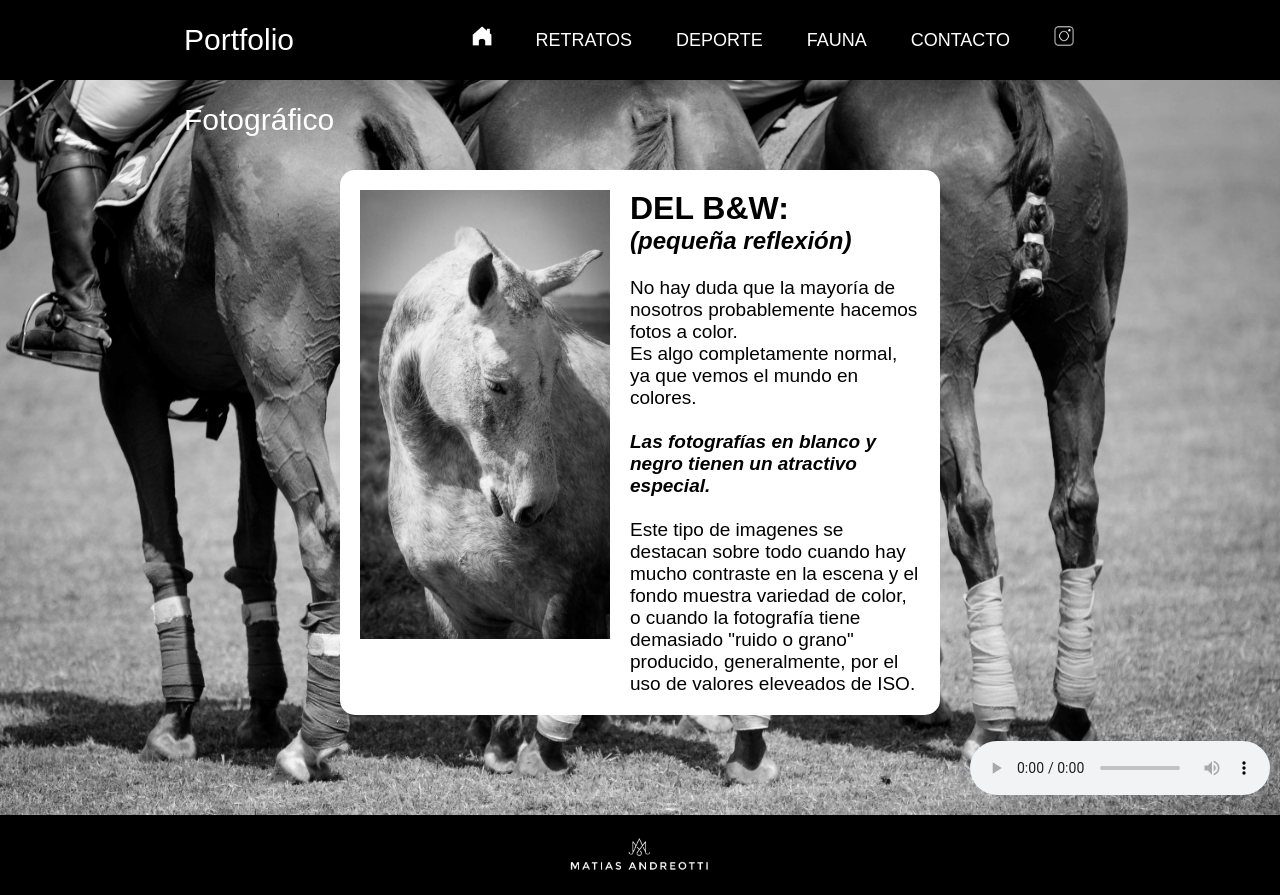
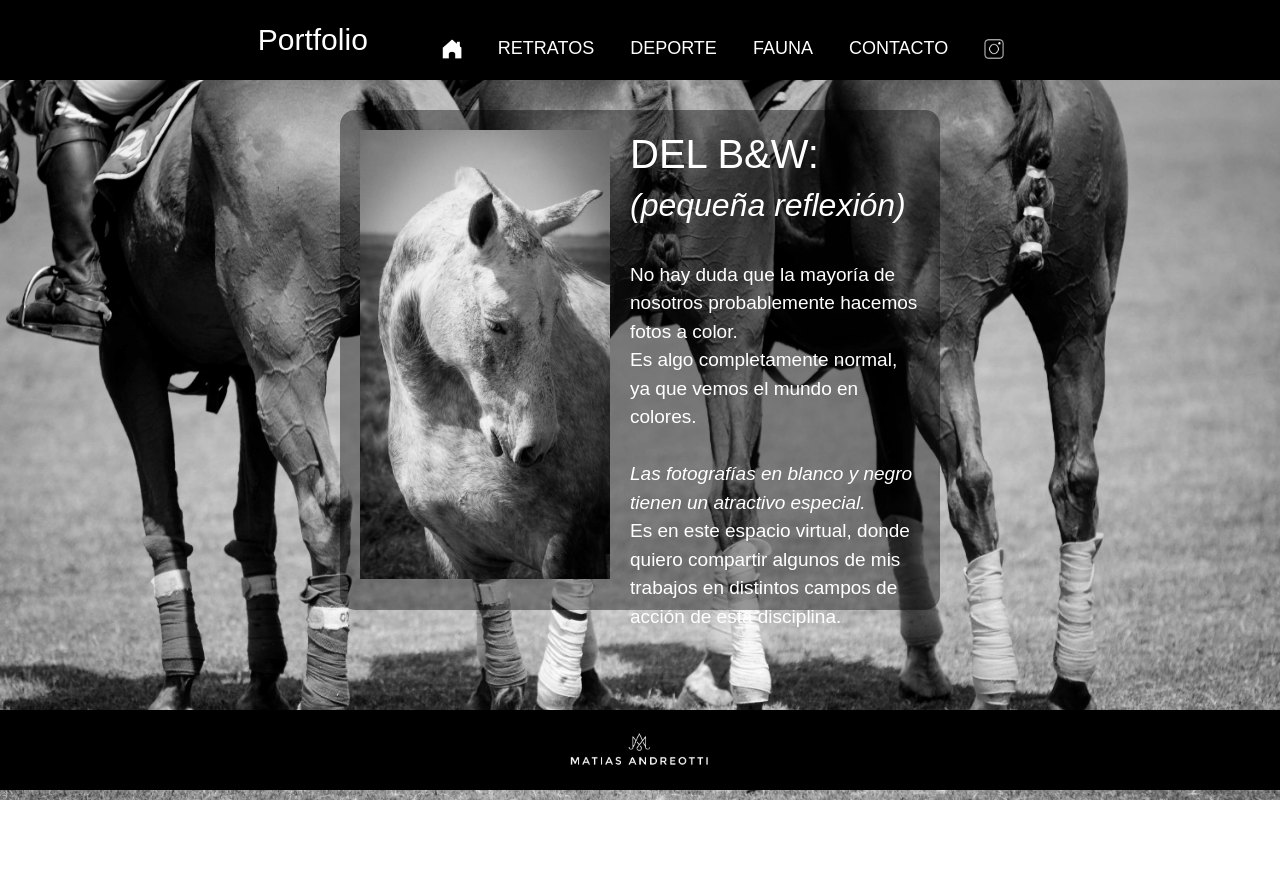
Before and after one commit to matiasandreotti/segunda_entrega, a plain HTML site: page index.html in a window 1280 px wide. After the commit the page ends 800 px from the top, so only its background shows below. Drawn offline with nearby package versions, Linux system fonts and the light colour scheme; a web font is replaced by a local one.

Commit message:
Segunda Prueba Responsive "index" y "contacto"

```diff
--- a/css/style.css
+++ b/css/style.css
@@ -5,7 +5,7 @@
   font-family: "Encode Sans Condensed", sans-serif;
 }
 
-.bodyindex {
+.bodyIndex {
   font-family: "Encode Sans Condensed", sans-serif;
   padding: 90px 0 0;
   margin: 0;
@@ -87,6 +87,7 @@ main {
   display: flex;
   margin-right: 40px;
   list-style: none;
+  height: 80px;
 }
 
 .nav-menu-item {
@@ -98,7 +99,6 @@ main {
 }
 
 .nav-menu-item:hover {
-  transform: scale(1.4);
   transition: 0.5s;
   color: white;
 }
@@ -110,10 +110,17 @@ main {
 
 .nav-menu-link:hover {
   background-color: black;
-  transform: scale(1.2);
+  text-decoration: underline;
   transition: 0.5s;
 }
 
+.navbar-toggler-icon {
+  background-color: white;
+}
+
+.navbar {
+  height: 80px;
+}
 /* por si agrego "controls" a la etiqueta audio:*/
 
 .audioindex {
@@ -129,9 +136,10 @@ main {
   max-width: 600px;
   margin: auto;
   padding: 20px;
-  background-color: white;
+  height: 500px;
+  background-color: rgba(0, 0, 0, 0.4);
   border-radius: 15px;
-  margin-top: 80px;
+  margin-top: 20px;
   display: grid;
   grid: auto / 1fr 2fr;
   column-gap: 20px;
@@ -161,6 +169,17 @@ main {
   transition: 0.5s;
 }
 
+.titulotextocentral {
+  color: white;
+}
+
+.subtitulotextocentral {
+  color: white;
+}
+
+.textocentral {
+  color: white;
+}
 /* APARICION DEL CUADRO CENTRAL DE MANERA PROGRASIVA:*/
 
 #animacioncentral {
@@ -185,7 +204,7 @@ main {
   top: 0;
   left: 0;
   display: flex;
-  margin-top: auto;
+  margin-bottom: 0;
 }
 
 .fotofirmafooter {
--- a/index.html
+++ b/index.html
@@ -1,69 +1,76 @@
 <!DOCTYPE html>
 <html lang="en">
+
 <head>
     <meta charset="UTF-8" />
     <meta http-equiv="X-UA-Compatible" content="IE=edge" />
     <meta name="viewport" content="width=device-width, initial-scale=1.0" />
-    <title>Matías Andreotti Portfolio Fotográfico</title>
+    <title>Matías Andreotti Fotografía</title>
     <link rel="stylesheet" href="./css/style.css" />
     <link rel="preconnect" href="https://fonts.googleapis.com" />
     <link rel="preconnect" href="https://fonts.gstatic.com" crossorigin />
-    <link
-      href="https://fonts.googleapis.com/css2?family=Encode+Sans+Condensed&display=swap"
-      rel="stylesheet"
-    />
+    <link href="https://fonts.googleapis.com/css2?family=Encode+Sans+Condensed&display=swap" rel="stylesheet" />
     <link rel="icon" href="./assets/img/iconopestaña.png" />
+    <link href="https://cdn.jsdelivr.net/npm/bootstrap@5.2.2/dist/css/bootstrap.min.css" rel="stylesheet"
+        integrity="sha384-Zenh87qX5JnK2Jl0vWa8Ck2rdkQ2Bzep5IDxbcnCeuOxjzrPF/et3URy9Bv1WTRi" crossorigin="anonymous">
+    <script src="https://cdn.jsdelivr.net/npm/bootstrap@5.2.2/dist/js/bootstrap.bundle.min.js"
+        integrity="sha384-OERcA2EqjJCMA+/3y+gxIOqMEjwtxJY7qPCqsdltbNJuaOe923+mo//f6V8Qbsw3"
+        crossorigin="anonymous"></script>
 </head>
 
-  <body class="bodyindex">
+<!DOCTYPE html>
+<html lang="en">
+
+<head>
+    <meta charset="UTF-8" />
+    <meta http-equiv="X-UA-Compatible" content="IE=edge" />
+    <meta name="viewport" content="width=device-width, initial-scale=1.0" />
+    <title>MMA-Retratos</title>
+    <link rel="stylesheet" href="./css/style.css" />
+    <link rel="preconnect" href="https://fonts.googleapis.com" />
+    <link rel="preconnect" href="https://fonts.gstatic.com" crossorigin />
+    <link href="https://fonts.googleapis.com/css2?family=Encode+Sans+Condensed&display=swap" rel="stylesheet" />
+    <link rel="icon" href="../assets/img/iconopestaña.png" />
+</head>
+
+<body class="bodyIndex">
     <header class="header">
-      <nav class="nav">
-        <a href="#" class="firma">Portfolio Fotográfico</a>
-        <ul class="nav-menu">
-          <li class="nav-menu-item">
-            <a href="./index.html" class="nav-menu-link">
-              <img class="header-home" src="./assets/img/logohome.jpg" />
-            </a>
-          </li>
-          <li class="nav-menu-item">
-            <a href="./pages/retratos.html" class="nav-menu-link">RETRATOS</a>
-          </li>
-          <li class="nav-menu-item">
-            <a href="./pages/deporte.html" class="nav-menu-link">DEPORTE</a>
-          </li>
-          <li class="nav-menu-item">
-            <a href="./pages/fauna.html" class="nav-menu-link">FAUNA</a>
-          </li>
-          <li class="nav-menu-item">
-            <a href="./pages/contacto.html" class="nav-menu-link">CONTACTO</a>
-          </li>
-          <li class="nav-menu-item">
-            <a
-              href="https://instagram.com/matias.andreotti"
-              class="nav-menu-link"
-              target="_blank"
-            >
-              <img
-                class="header-instagram"
-                src="./assets/img/logoinstagram.jpg"
-              />
-            </a>
-          </li>
-        </ul>
+        <nav class="navbar navbar-expand-lg bg-light nav">
+            <div class="container-fluid">
+                <a class="navbar-brand firma" href="#">Portfolio</a>
+                <button class="navbar-toggler" type="button" data-bs-toggle="collapse"
+                    data-bs-target="#navbarNavAltMarkup" aria-controls="navbarNavAltMarkup" aria-expanded="false"
+                    aria-label="Toggle navigation">
+                    <span class="navbar-toggler-icon"></span>
+                </button>
+                <div class="collapse navbar-collapse" id="navbarNavAltMarkup">
+                    <div class="navbar-nav nav-menu">
+                        <a class="nav-link nav-menu-item nav-menu-link" href="./index.html"><img class="header-home"
+                                src="./assets/img/logohome.jpg" /></a>
+                        <a class="nav-link nav-menu-item nav-menu-link" href="./pages/retratos.html">RETRATOS</a>
+                        <a class="nav-link nav-menu-item nav-menu-link" href="./pages/deporte.html">DEPORTE</a>
+                        <a class="nav-link nav-menu-item nav-menu-link" href="./pages/fauna.html">FAUNA</a>
+                        <a class="nav-link nav-menu-item nav-menu-link" href="./pages/contacto.html">CONTACTO</a>
+                        <a class="nav-link nav-menu-item nav-menu-link" target="_blank"
+                            href="https://instagram.com/matias.andreotti"><img class="header-instagram"
+                                src="./assets/img/logoinstagram.jpg" /></a>
+                    </div>
+                </div>
+            </div>
         </nav>
     </header>
 
-    <main>
-      <audio
-        controls
-        class="audioindex"
-        autoplay
-        src="./assets/audio/spanish-beach-109195.mp3"
-      ></audio>
+    <main maincontacto container px-4>
+
         <div id="animacioncentral" class="contenedor-centrodepagina">
+
             <div>
                 <img class="fotocentral" src="./assets/img/tordo.jpg" alt="" />
             </div>
+
+
+
+
             <div>
                 <h1 class="titulotextocentral">DEL B&W:</h1>
                 <h2 class="subtitulotextocentral"><i> (pequeña reflexión) </i></h2>
@@ -77,27 +84,22 @@
                     <i>
                         <b>
                             Las fotografías en blanco y negro tienen un atractivo especial.
-              </b></i
-            >
+                        </b></i>
                     <br />
-            <br />
-            Este tipo de imagenes se destacan sobre todo cuando hay mucho
-            contraste en la escena y el fondo muestra variedad de color, o
-            cuando la fotografía tiene demasiado "ruido o grano" producido,
-            generalmente, por el uso de valores eleveados de ISO.
+                    Es en este espacio virtual, donde quiero compartir algunos de mis trabajos en distintos campos
+                    de
+                    acción de esta disciplina.
                 </p>
             </div>
         </div>
+
         <section></section>
         <article></article>
     </main>
 
     <footer class="piedepagina">
-      <img
-        class="fotofirmafooter"
-        src="./assets/img/firmaforfooter.jpg"
-        alt=""
-      />
+        <img class="fotofirmafooter" src="./assets/img/firmaforfooter.jpg" alt="" />
     </footer>
 </body>
+
 </html>
```
Also changed, not shown: pages/contacto.html (+2 -2 lines). Lines whose indentation alone changed are shown as unchanged.
